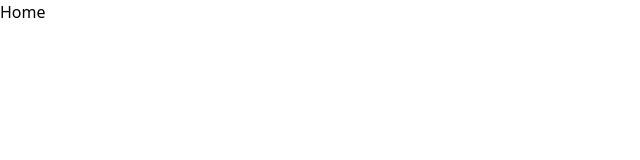
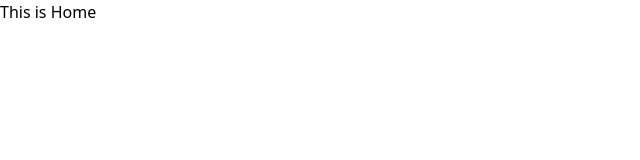
Before and after one commit to adibsya/Project-Justibot, a React (Vite) app in the folder frontend/: page / in a window 1280 px wide. Shown: the top 160 px of the page, without its empty margins (0-640 px from the left). Built offline with nearby package versions, Linux system fonts and the light colour scheme.

Commit message:
update home.jsx

```diff
--- a/frontend/src/pages/Home.jsx
+++ b/frontend/src/pages/Home.jsx
@@ -2,7 +2,7 @@ import React from 'react'
 
 const Home = () => {
   return (
-    <div>Home</div>
+    <div>This is Home</div>
   )
 }
 
```
